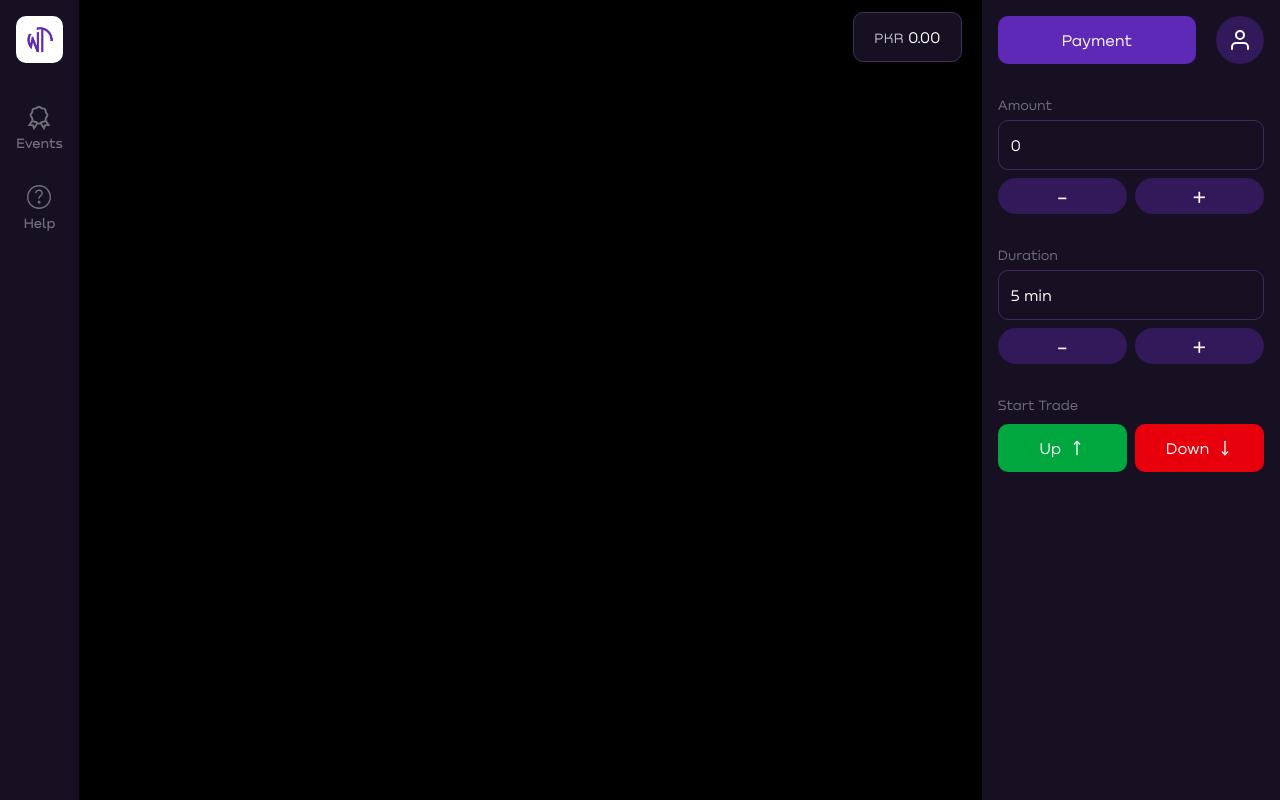
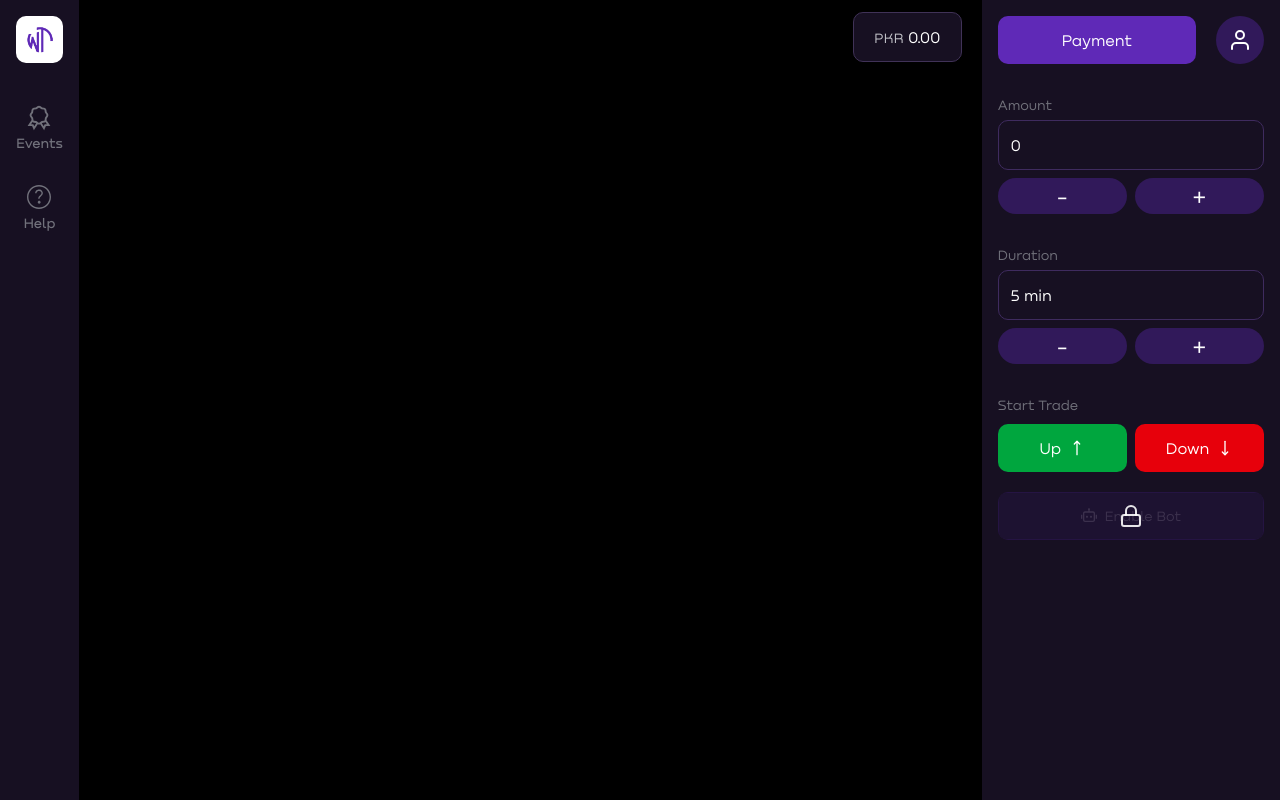
Before and after one commit to hax0-r/Crypto, a React (Vite) app: page /platform in a window 1280 px wide. Built offline with nearby package versions, Linux system fonts and the light colour scheme; no server answers.

Commit message:
loadert add

```diff
--- a/src/App.tsx
+++ b/src/App.tsx
@@ -10,7 +10,7 @@ function App() {
     <>
       <Suspense fallback={<Loader />}>
         <Router />
-        <ToastContainer />
+        <ToastContainer limit={2} />
         {/* <TradingChat /> */}
       </Suspense>
     </>
--- a/src/Components/Dashboard/BottomBar.tsx
+++ b/src/Components/Dashboard/BottomBar.tsx
@@ -2,6 +2,7 @@ import { useState } from "react";
 import { FiPlus, FiMinus } from "react-icons/fi";
 import { LuMoveUp } from "react-icons/lu";
 import { toast } from "react-toastify";
+import { RiRobot2Line } from "react-icons/ri";
 
 const BottomBar = () => {
     const [amount, setAmount] = useState(50);
@@ -12,7 +13,8 @@ const BottomBar = () => {
         if (amount > 50) {
             setAmount(amount - 50);
         } else {
-            toast.warning("You can't decrease below 50.");
+            // this popup show only 3 at a time
+            toast.warning("Minimum amount is 50.");
         }
     };
 
@@ -46,6 +48,15 @@ const BottomBar = () => {
             toast.warning("Trade started successfully!");
         }
     };
+
+    const [botOn, setBotOn] = useState<boolean>(false)
+    const botEnable = false
+
+    const botHandler = () => {
+        if (botEnable) {
+            setBotOn(!botOn)
+        }
+    }
 
     return (
         <div className="bg-[#171022] p-4 md:hidden block">
@@ -96,6 +107,9 @@ const BottomBar = () => {
                     >
                         Up <LuMoveUp />
                     </button>
+                    <div onClick={botHandler} className={`${botOn ? "bg-[#5726a8]" : "bg-transparent"} ${botEnable ? "opacity-100" : "opacity-40"} w-32 rounded-lg h-full flex items-center justify-center text-white border   border-[#5726a8] `}>
+                        <RiRobot2Line className="text-2xl" />
+                    </div>
                     <button className="bg-red-600 flex items-center justify-center gap-2 text-white p-3 w-full rounded-lg cursor-pointer hover:opacity-80 transition-all duration-500">
                         Down <LuMoveUp className="rotate-180" />
                     </button>
--- a/src/Components/Dashboard/RightBar.tsx
+++ b/src/Components/Dashboard/RightBar.tsx
@@ -1,6 +1,7 @@
 import { useState } from "react";
 import { FiUser } from "react-icons/fi";
 import { LuMoveUp } from "react-icons/lu";
+import { FiLock } from "react-icons/fi";
 import {
     Sheet,
     SheetContent,
@@ -8,10 +9,16 @@ import {
 } from "../ui/sheet"
 import PaymentMethods from "./PaymentMethods";
 import { Link } from "react-router";
+import { Button } from "../ui/button";
+import { RiRobot2Line } from "react-icons/ri";
+
 
 const RightBar = () => {
     const [amount, setAmount] = useState(0);
     const [duration, setDuration] = useState(5);
+    const [botOn, setBotOn] = useState<boolean>(false)
+
+    const botEnable = false
 
     return (
         <>
@@ -93,6 +100,22 @@ const RightBar = () => {
                             Down <LuMoveUp className="rotate-180" />
                         </button>
                     </div>
+
+                    <div className={`relative mt-5 ${!botEnable && "overflow-hidden rounded-lg"} `}>
+                        <Button onClick={() => setBotOn(!botOn)} size={"lg"} className={` ${botOn ? "bg-[#5726a8]" : "bg-transparent"}  ${botEnable ? "opacity-100" : "opacity-20"} active:translate-y-0.5  border   border-[#5726a8] w-full`}>
+                            <RiRobot2Line />
+                            Enable Bot
+                        </Button>
+                        {
+                            !botEnable && (
+                                <div className="w-full h-full cursor-not-allowed flex items-center justify-center bg-[#2c174f56] absolute top-0 left-0">
+                                    <FiLock className="text-[#ffffffe3] text-2xl" />
+                                </div>
+                            )
+                        }
+                    </div>
+
+
                 </div>
             </div>
         </>
```
